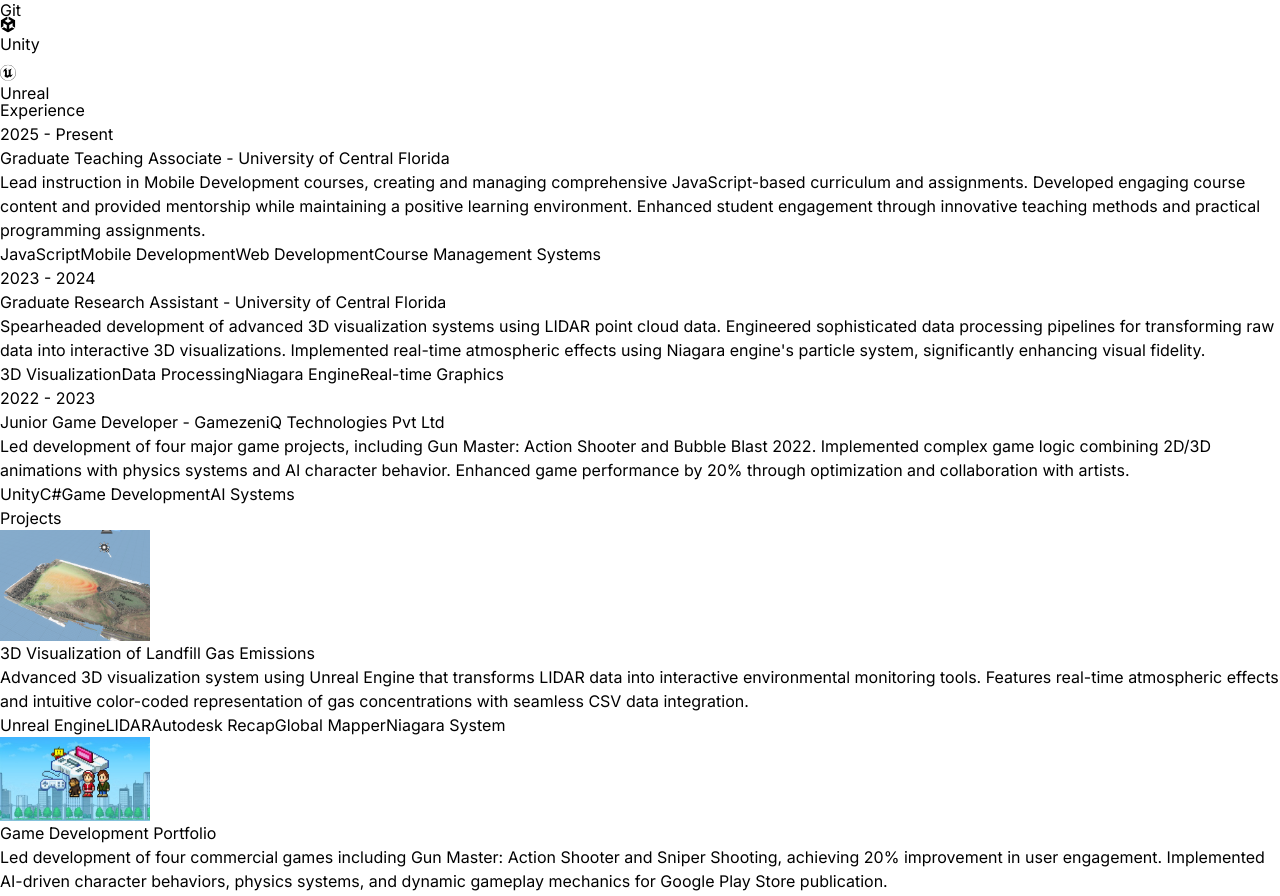
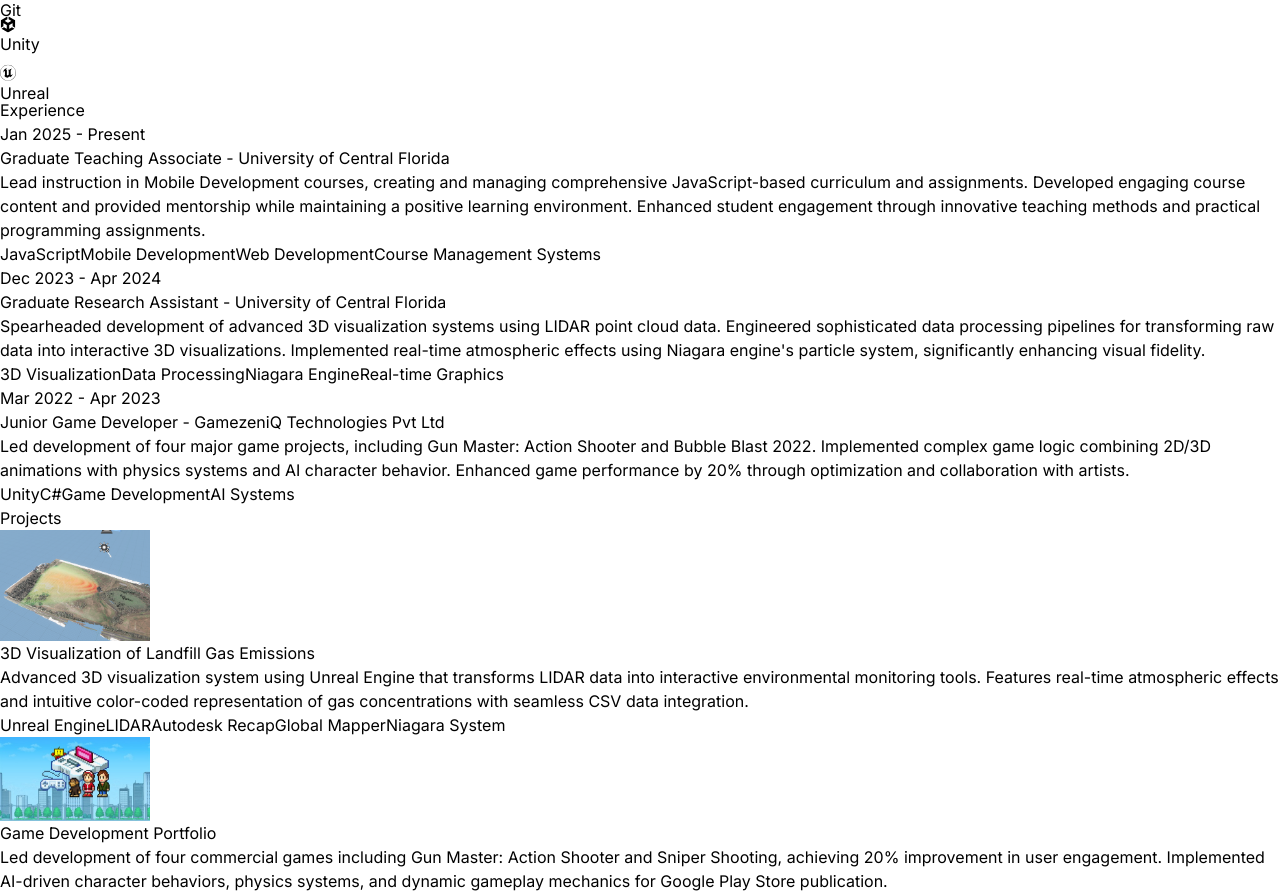
Before and after one commit to Ashish-1521/portfolio, a React (Vite) app: page / in a window 1280 px wide. Shown: the part 2640-3536 px from the top of the page. Built offline with nearby package versions, Linux system fonts and the light colour scheme.

Commit message:
added months to experience

```diff
--- a/src/constants/index.js
+++ b/src/constants/index.js
@@ -11,21 +11,21 @@ export const ABOUT_TEXT = `As a versatile software engineer, I thrive on transfo
 
 export const EXPERIENCES = [
   {
-    year: "2025 - Present",
+    year: "Jan 2025 - Present",
     role: "Graduate Teaching Associate",
     company: "University of Central Florida",
     description: `Lead instruction in Mobile Development courses, creating and managing comprehensive JavaScript-based curriculum and assignments. Developed engaging course content and provided mentorship while maintaining a positive learning environment. Enhanced student engagement through innovative teaching methods and practical programming assignments.`,
     technologies: ["JavaScript", "Mobile Development", "Web Development", "Course Management Systems"],
   },
   {
-    year: "2023 - 2024",
+    year: "Dec 2023 - Apr 2024",
     role: "Graduate Research Assistant",
     company: "University of Central Florida",
     description: `Spearheaded development of advanced 3D visualization systems using LIDAR point cloud data. Engineered sophisticated data processing pipelines for transforming raw data into interactive 3D visualizations. Implemented real-time atmospheric effects using Niagara engine's particle system, significantly enhancing visual fidelity.`,
     technologies: ["3D Visualization", "Data Processing", "Niagara Engine", "Real-time Graphics"],
   },
   {
-    year: "2022 - 2023",
+    year: "Mar 2022 - Apr 2023",
     role: "Junior Game Developer",
     company: "GamezeniQ Technologies Pvt Ltd",
     description: `Led development of four major game projects, including Gun Master: Action Shooter and Bubble Blast 2022. Implemented complex game logic combining 2D/3D animations with physics systems and AI character behavior. Enhanced game performance by 20% through optimization and collaboration with artists.`,
```
